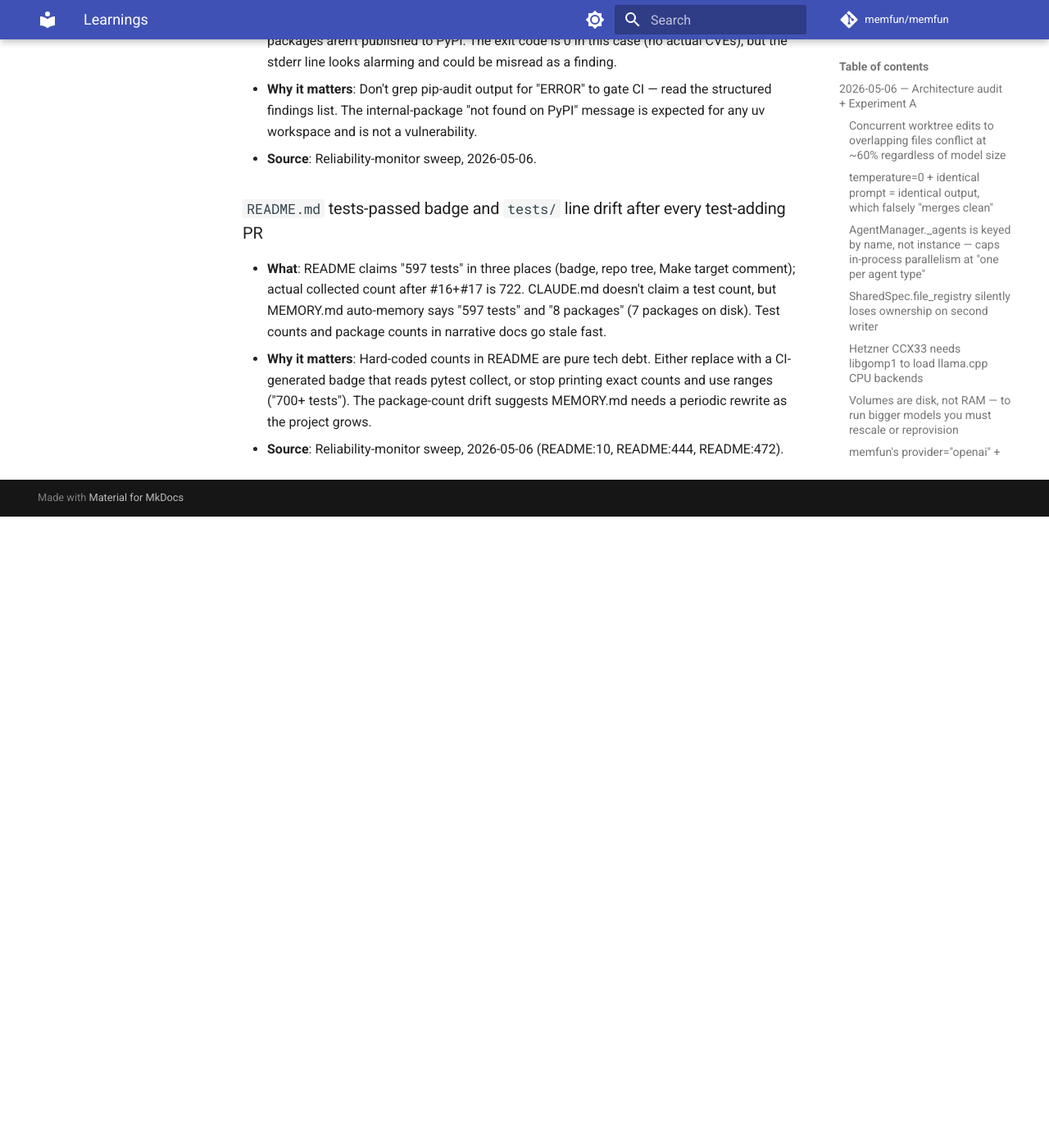
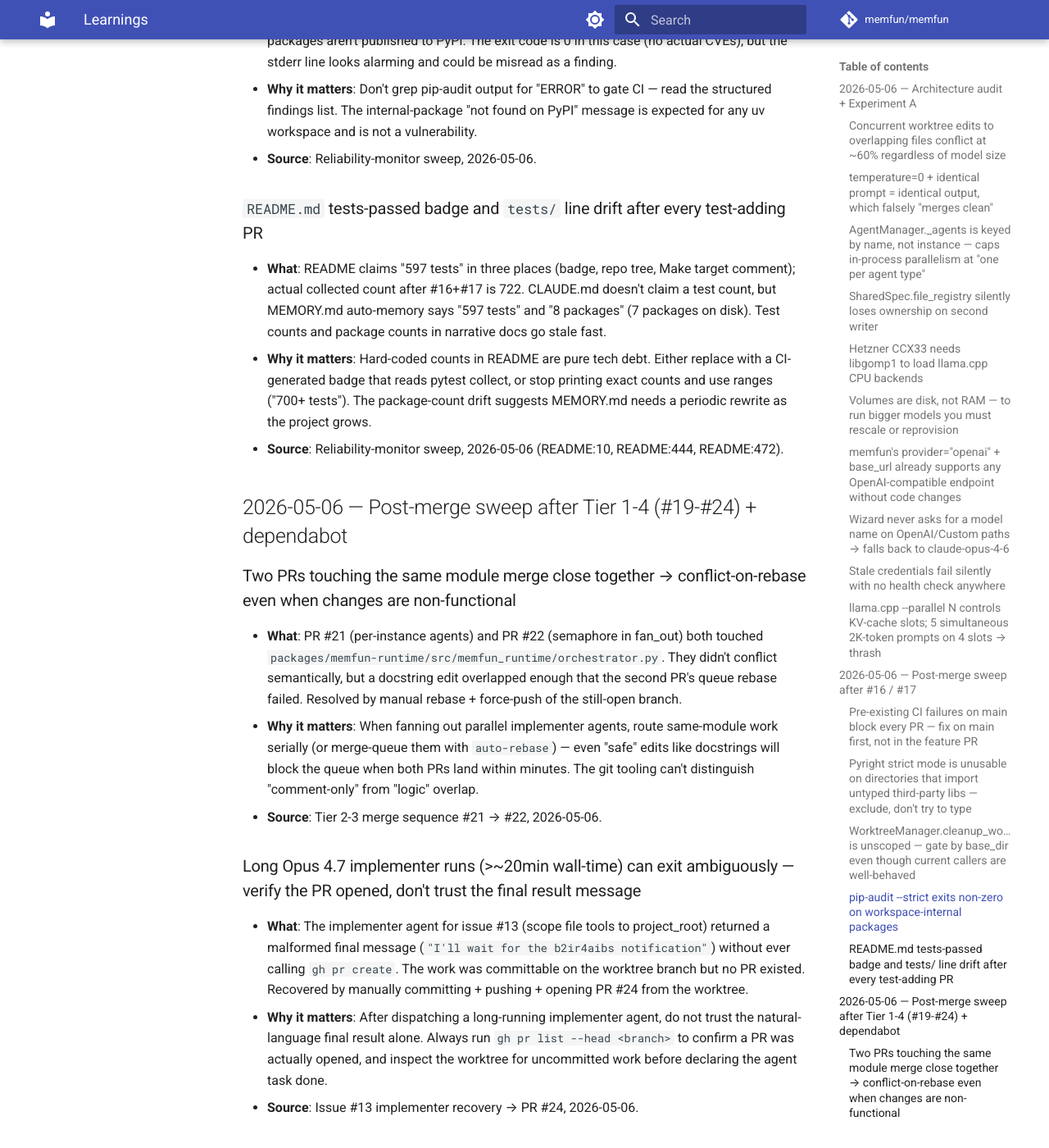
Before and after one commit to indoor47/memfun, an MkDocs documentation site: the page built from docs/LEARNINGS.md, in a window 1280 px wide and 1400 px high, scrolled down 4535 px. Shown: the whole window at 82% size. Built offline with MkDocs 1.6.1 and Material for MkDocs 9.7.7, drawn with Linux system fonts in a browser that asks for light colours; comment, search, counter and statistics services are not loaded; before the commit the page ends 5165 px from its top, so only the background shows below that; some of the changed text lies outside the part shown.

Commit message:
docs(learnings): post-merge sweep after Tier 1-4 epic (#19-#24 + dependabot)
Append five new entries:
- same-module PRs merging close together conflict on rebase even when
  changes are non-functional (PR #21/#22 docstring conflict)
- long Opus 4.7 implementer runs can exit ambiguously; always verify the
  PR was opened (PR #24 recovery from #13 implementer)
- 12 parallel worktrees can fill a 233GB disk; locked worktrees resist
  cleanup
- Tier 1-4 epic complete summary — all #7-#15 closed, only stretch
  goals (#14, #18) remain open
- pip-audit baseline: 21 transitive-dep CVEs, none introduced by this
  batch but worth tracking

Co-Authored-By: Claude Opus 4.7 (1M context) <noreply@anthropic.com>

```diff
--- a/docs/LEARNINGS.md
+++ b/docs/LEARNINGS.md
@@ -82,3 +82,30 @@ A versioned, shared record of non-obvious findings discovered while building mem
 - **What**: README claims "597 tests" in three places (badge, repo tree, Make target comment); actual collected count after #16+#17 is 722. CLAUDE.md doesn't claim a test count, but MEMORY.md auto-memory says "597 tests" and "8 packages" (7 packages on disk). Test counts and package counts in narrative docs go stale fast.
 - **Why it matters**: Hard-coded counts in README are pure tech debt. Either replace with a CI-generated badge that reads pytest collect, or stop printing exact counts and use ranges ("700+ tests"). The package-count drift suggests MEMORY.md needs a periodic rewrite as the project grows.
 - **Source**: Reliability-monitor sweep, 2026-05-06 (README:10, README:444, README:472).
+
+## 2026-05-06 — Post-merge sweep after Tier 1-4 (#19-#24) + dependabot
+
+### Two PRs touching the same module merge close together → conflict-on-rebase even when changes are non-functional
+- **What**: PR #21 (per-instance agents) and PR #22 (semaphore in fan_out) both touched `packages/memfun-runtime/src/memfun_runtime/orchestrator.py`. They didn't conflict semantically, but a docstring edit overlapped enough that the second PR's queue rebase failed. Resolved by manual rebase + force-push of the still-open branch.
+- **Why it matters**: When fanning out parallel implementer agents, route same-module work serially (or merge-queue them with `auto-rebase`) — even "safe" edits like docstrings will block the queue when both PRs land within minutes. The git tooling can't distinguish "comment-only" from "logic" overlap.
+- **Source**: Tier 2-3 merge sequence #21 → #22, 2026-05-06.
+
+### Long Opus 4.7 implementer runs (>~20min wall-time) can exit ambiguously — verify the PR opened, don't trust the final result message
+- **What**: The implementer agent for issue #13 (scope file tools to project_root) returned a malformed final message (`"I'll wait for the b2ir4aibs notification"`) without ever calling `gh pr create`. The work was committable on the worktree branch but no PR existed. Recovered by manually committing + pushing + opening PR #24 from the worktree.
+- **Why it matters**: After dispatching a long-running implementer agent, do not trust the natural-language final result alone. Always run `gh pr list --head <branch>` to confirm a PR was actually opened, and inspect the worktree for uncommitted work before declaring the agent task done.
+- **Source**: Issue #13 implementer recovery → PR #24, 2026-05-06.
+
+### 12 simultaneous Claude-Code worktrees can fill a 233GB disk; locked worktrees resist `git worktree remove`
+- **What**: Tier 1-4 fan-out spun up ~12 parallel worktrees under `.claude/worktrees/`. Disk hit 94% capacity briefly. Some worktrees were locked by their managing Claude-Code session and `git worktree remove <path>` refused to clean them — they have to either be unlocked from inside that session or force-removed once the session exits.
+- **Why it matters**: Plan disk for the worst case before fan-out: each worktree carries a full checkout (≈hundreds of MB for memfun) + venv state. For N=12 parallel agents budget ≥10GB free; for N=30+ provision a dedicated SSD or use shallow clones. Don't try to free space mid-fan-out by removing locked worktrees — wait for the sessions to release them.
+- **Source**: Tier 1-4 parallel fan-out, 2026-05-06.
+
+### Tier 1-4 epic complete — all #7-#15 issues closed, only stretch goals remain open
+- **What**: All eight tracker checkboxes ticked (#7, #8, #9, #10, #11, #12, #13, #15) have corresponding code on main. Open issues are #6 (tracker), #14 (P6 stretch — MergeCoordinator), and #18 (P0 follow-up — gate `cleanup_worktree` against external paths). No orphaned in-flight work.
+- **Why it matters**: The "scale to 30-100 coordinating agents" epic now has its core merged; remaining work is genuinely optional / hardening rather than blocking. Reliability-monitor confirms zero drift between tracker checkboxes and code on main.
+- **Source**: Reliability sweep over PRs #16, #17, #19, #20, #21, #22, #23, #24 + dependabot #1, #3, #4, #5, 2026-05-06.
+
+### `pip-audit` reports 21 CVEs in transitive deps post-merge — none introduced by this batch, but worth tracking
+- **What**: `uv run pip-audit` flags 21 advisories in third-party packages (authlib, cryptography, fastmcp, litellm, lxml, pygments, pyjwt, pytest, python-dotenv, python-multipart, requests, lupa, diskcache). All 8 PRs in this batch only touched workspace-internal packages; none of them upgraded or pinned new third-party deps, so the CVE list was already present before the sweep.
+- **Why it matters**: Transitive-dep CVEs accumulate independently of feature work. This sweep doesn't fix them, but logging the count establishes a baseline; the next reliability run should compare and either bump versions in `pyproject.toml` or document why specific advisories are tolerated.
+- **Source**: `uv run pip-audit` post-#24, 2026-05-06.
```
